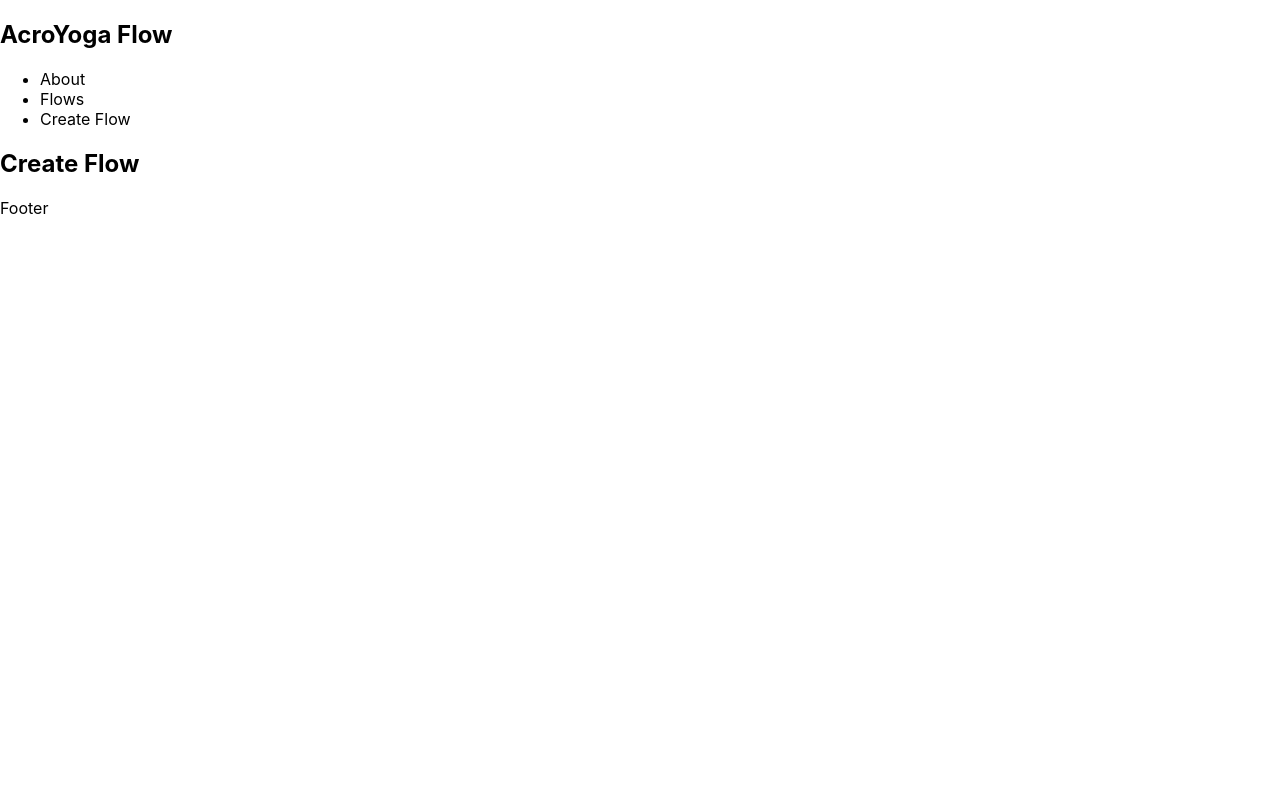
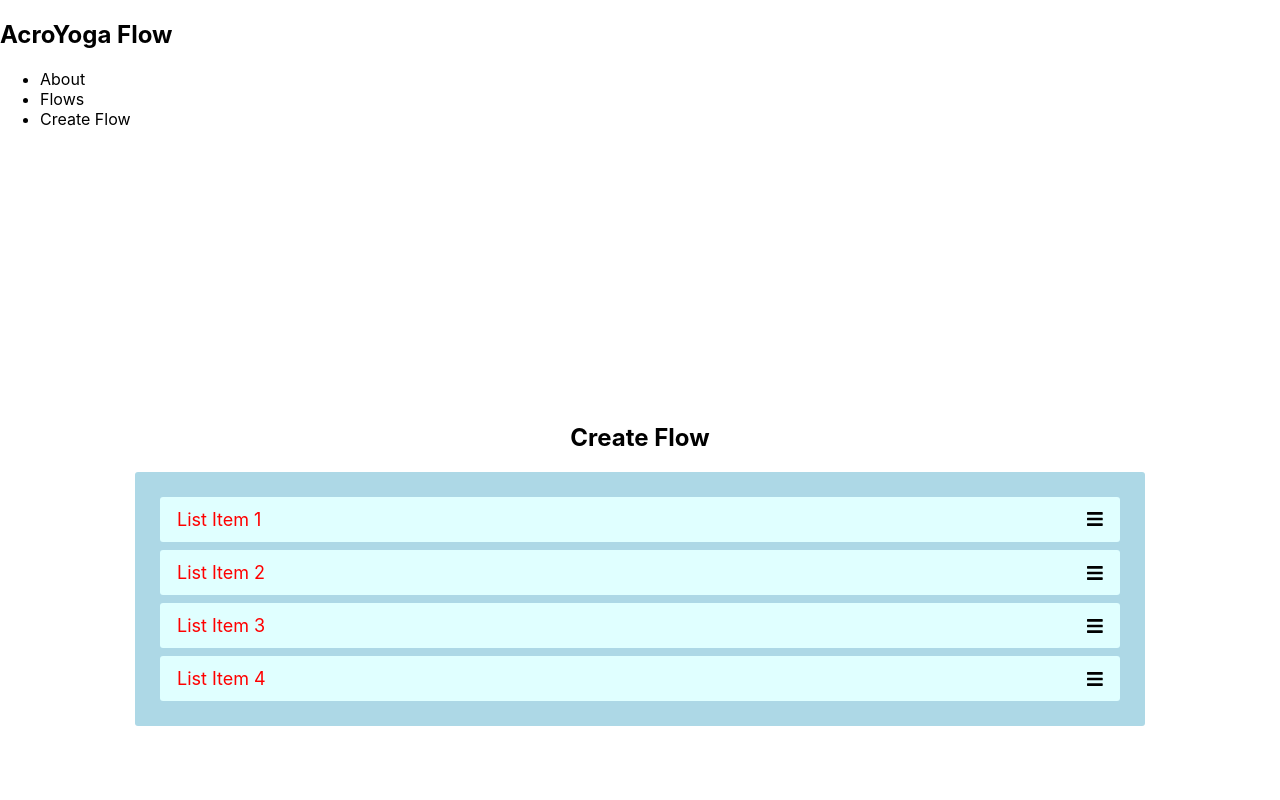
Before and after one commit to ZenMnky/acroyoga-flow-client, a React (Create React App) app: page /create/flow in a window 1280 px wide. Shown: the top 800 px of the page. Built offline with nearby package versions, Linux system fonts and the light colour scheme.

Commit message:
starting to add draggable list

```diff
--- /dev/null
+++ b/src/Views/CreateFlow/CreateFlow.css
@@ -0,0 +1,42 @@
+.css-createFlowView {
+    display: flex;
+    flex-direction: column;
+    align-items: center;
+    justify-content: center;
+    min-height: 100vh;
+    padding: 20px;
+}
+
+.draggable-list_wrapper {
+    color: red;
+    padding: 25px;
+    max-width: 75vw;
+    width: 100%;
+    border-radius: 3px;
+    background-color: lightblue;
+}
+
+.draggable-list_wrapper .draggable_item {
+    display: flex;
+    padding: 12px 17px;
+    margin-bottom: 8px;
+    align-items: center;
+    justify-content: space-between;
+    border-radius: 3px;
+    background-color: lightcyan;
+}
+
+.draggable-list_wrapper .draggable_item:last-child {
+    margin-bottom: 0px;
+}
+
+.draggable-list_wrapper .draggable_item .draggable_item-text {
+    font-size: 18px;
+    font-weight: 400px;
+}
+
+.draggable_item .fa {
+    cursor: pointer;
+    font-size: 18px;
+    color: black;
+}
--- a/src/Views/CreateFlow/CreateFlow.js
+++ b/src/Views/CreateFlow/CreateFlow.js
@@ -1,9 +1,36 @@
-import React from 'react'
+import React from 'react';
+import './CreateFlow.css';
+import { DragDropContext, Droppable, Draggable } from 'react-beautiful-dnd';
+import { FontAwesomeIcon } from '@fortawesome/react-fontawesome';
+import { faBars } from '@fortawesome/free-solid-svg-icons';
+import {acroYogaData} from '../../store';
+
+console.log('acroYogaData: ', acroYogaData)
 
 export default function CreateFlow() {
     return (
-        <article id='createFlowView'>
+        <article id='createFlowView' className='css-createFlowView' >
             <h1>Create Flow</h1>
+            <div id='create-flow_draggable-list' className='draggable-list_wrapper'>
+                <div className='draggable_item'>
+                    <span className='draggable_item-text'>List Item 1</span>
+                    <div className='draggable_item-icon'>
+                        <FontAwesomeIcon icon={faBars} className='fa' />
+                    </div>
+                </div>
+                <div className='draggable_item'>
+                    <span className='draggable_item-text'>List Item 2</span>
+                    <FontAwesomeIcon icon={faBars} className='fa' />
+                </div>
+                <div className='draggable_item'>
+                    <span className='draggable_item-text'>List Item 3</span>
+                    <FontAwesomeIcon icon={faBars} className='fa' />
+                </div>
+                <div className='draggable_item'>
+                    <span className='draggable_item-text'>List Item 4</span>
+                    <FontAwesomeIcon icon={faBars} className='fa' />
+                </div>
+            </div>
 
         </article >
     )
```
